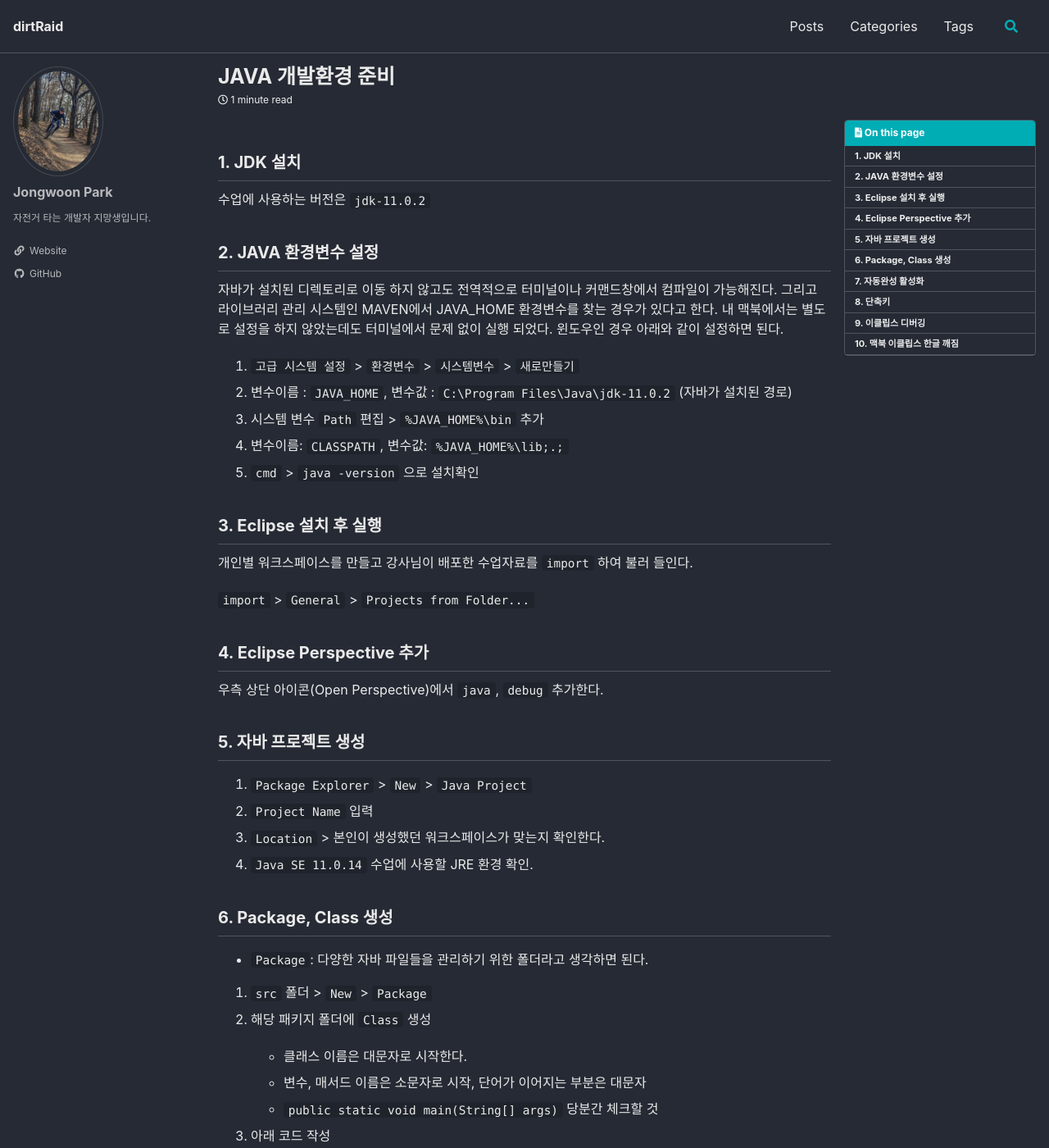
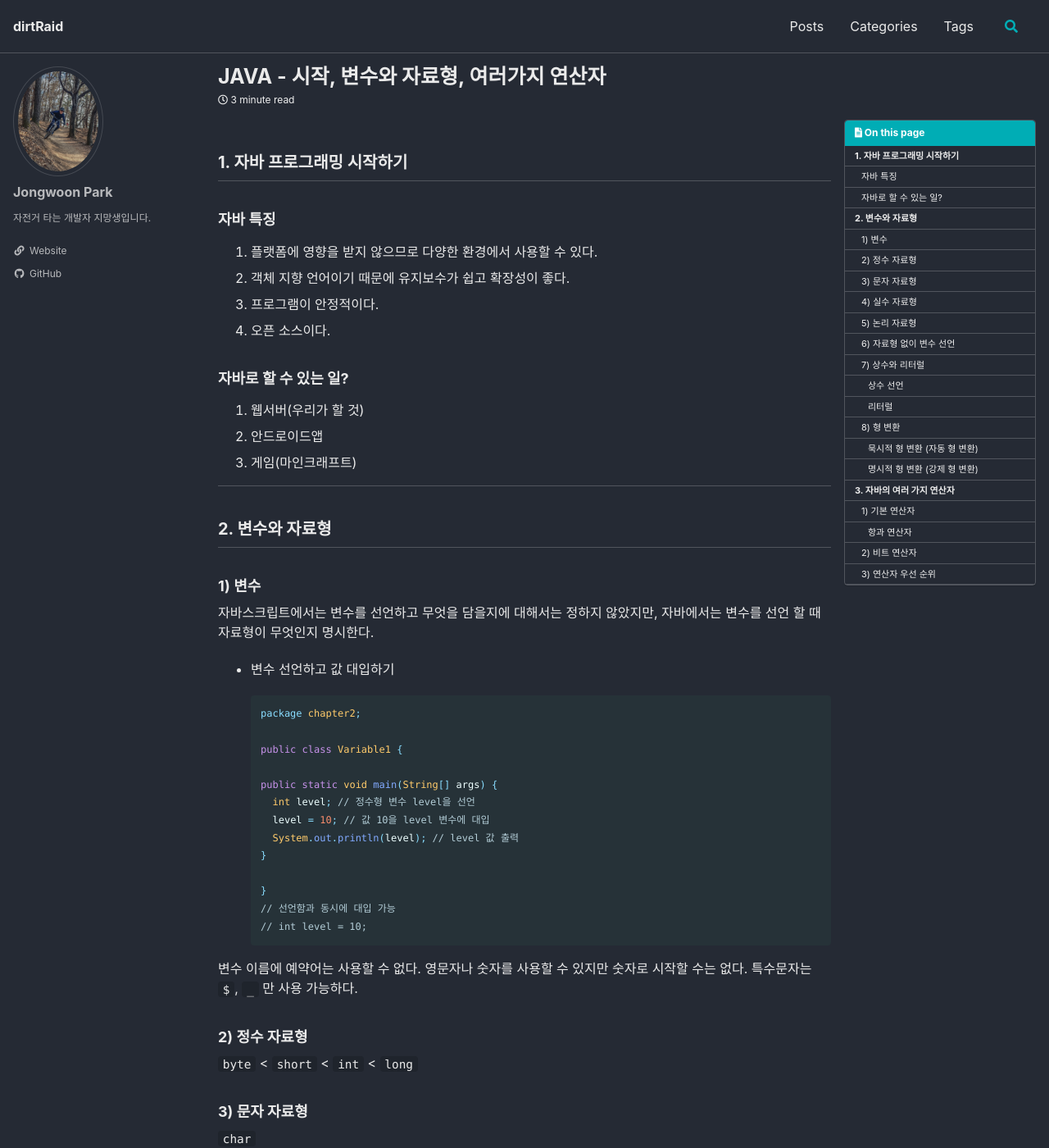
Before and after one commit to nortiz1349/dirtRaid, a Jekyll site: the page built from _posts/2022-04-21-til-java-day1.md, in a window 1280 px wide and 1400 px high. Shown: the whole window at 82% size. Built offline with Jekyll 4.4.1, drawn with Linux system fonts in a browser that asks for light colours; cached includes are drawn as plain includes; some web fonts are replaced; some of the changed text lies outside the part shown.

Commit message:
java 수업 2일차

````diff
--- a/_posts/2022-04-21-til-java-day1-1.md
+++ /dev/null
@@ -1,201 +0,0 @@
----
-title: "JAVA 기초"
-excerpt: 수업내용 정리(Do it!)
-excerpt_separator: "<!--more-->"
-categories:
-  - TIL
-tags:
-  - java
-  - eclipse
-  - Do it!
-
-toc: true
-toc_sticky: true
-date: 2022-04-20
----
-
-## 1. 자바 프로그래밍 시작하기
-
-### 자바 특징
-
-1. 플랫폼에 영향을 받지 않으므로 다양한 환경에서 사용할 수 있다.
-2. 객체 지향 언어이기 때문에 유지보수가 쉽고 확장성이 좋다.
-3. 프로그램이 안정적이다.
-4. 오픈 소스이다.
-
-### 자바로 할 수 있는 일?
-
-1. 웹서버(우리가 할 것)
-2. 안드로이드앱
-3. 게임(마인크래프트)
-
----
-
-## 2. 변수와 자료형
-
-### 1) 변수
-
-자바스크립트에서는 변수를 선언하고 무엇을 담을지에 대해서는 정하지 않았지만, 자바에서는 변수를 선언 할 때 자료형이 무엇인지 명시한다.
-
-- 변수 선언하고 값 대입하기
-
-```java
-package chapter2;
-
-public class Variable1 {
-
- public static void main(String[] args) {
-  int level; // 정수형 변수 level을 선언
-  level = 10; // 값 10을 level 변수에 대입
-  System.out.println(level); // level 값 출력
- }
-
-}
-// 선언함과 동시에 대입 가능
-// int level = 10;
-```
-
-변수 이름에 예약어는 사용할 수 없다. 영문자나 숫자를 사용할 수 있지만 숫자로 시작할 수는 없다. 특수문자는 `$`, `_` 만 사용 가능하다.
-
-### 2) 정수 자료형
-
-`byte` < `short` < `int` < `long`
-
-### 3) 문자 자료형
-
-`char`
-
-```java
-package chapter2;
-
-public class CharacterEx1 {
-
- public static void main(String[] args) {
-  char ch1 = 'A';
-  System.out.println(ch1);  // 문자출력
-  System.out.println((int)ch1); // 문자에 해당하는 정수 값(아스키코드) 출력
-
-  char ch2 = 66;     // 정수 값 대입
-  System.out.println(ch2);  // 정수 값에 해당하는 문자 출력
-
-  int ch3 = 67;
-  System.out.println(ch3);  // 문자 정수 값 출력
-  System.out.println((char)ch3); // 정수 값에 해당하는 문자 출력
- }
-
-}
-```
-
-### 4) 실수 자료형
-
-`float` < `double`
-
-아주 정밀한 계산이 필요한 경우에 주로 사용한다.
-
-### 5) 논리 자료형
-
-`boolean`
-
-### 6) 자료형 없이 변수 선언
-
-`var`
-
-자바10부터 생긴 문법, 자바 수업에서는 사용하지 않을 예정.
-
-### 7) 상수와 리터럴
-
-#### 상수 선언
-
-`final`
-
-프로그램 내부에서 반복적으로 사용하고, 변하지 않아야 하는 값을 상수로 선언하여 사용한다.
-
-```java
-final double PI = 3.14;
-final int MAX_NUM = 100;
-```
-
-상수 이름은 `대문자`를 사용하고 연결기호 `_` 를 활용한다.
-
-#### 리터럴
-
-프로그램에서 사용하는 모든 숫자, 문자, 논리값을 일컫는 말. 프로그램이 시작할 때 시스템에 같이 로딩되어 특정 메모리 공간인 상수 풀에 놓인다.
-
-### 8) 형 변환
-
-정수와 실수는 컴퓨터 내부에서 표현되는 방식이 전혀 다르다. 따라서 두가지 형의 연산을 그대로 수행할 수 없고 형변환이 이루어진 뒤 연산이 진행된다.
-
-#### 묵시적 형 변환 (자동 형 변환)
-
-1. 바이트 크기가 작은 자료형에서 큰 자료형으로 대입하는 경우
-2. 덜 정밀한 자료형에서 더 정밀한 자료형으로 대입하는 경우
-3. 연산중에 자동 변환되는 경우
-
-#### 명시적 형 변환 (강제 형 변환)
-
-자동 형 변환의 반대의 경우로 생각하면 된다.
-
-```java
-int iNum = 1000;
-byte bNum = (byte)iNum; // 강제로 형을 바꾸려면 바꿀 형을 괄호를 써서 명시해야 함
-```
-
-위의 경우 `1000`을 `1 byte` 안에 표현할 수 없으므로 자료 손실이 발생한다.
-
----
-
-## 3. 자바의 여러 가지 연산자
-
-### 1) 기본 연산자
-
-#### 항과 연산자
-
-- 연산자 우선순위 : `단항 연산자` > `이항 연산자` > `삼항 연산자`
-
-1. 대입 연산자
-`=`
-
-2. 부호 연산자
-`+`, `-`
-
-3. 산술 연산자
-`+`, `-`, `*`, `/`, `%`
-
-4. 증가, 감소 연산자
-`++`, `--`
-
-5. 관계 연산자
-`>`, `<`, `>=`, `<=`, `==`, `!=`
-
-6. 논리 연산자
-`&&` : 둘다 참이면 참, 아니면 모두 거짓
-`||` : 둘 중 하나만 참이면 참, 둘 다 거짓이면 거짓
-`!` : 참이면 거짓으로, 거짓이면 참으로
-
-- 단락 회로 평가
-
-```java
-package operator;
-
-public class OperationEx3 {
-
- public static void main(String[] args) {
-
-  int num1 = 10;
-  int i = 2;
-
-  boolean value = ((num1 = num1 + 10 ) < 10) && ( ( i = i + 2 ) < 10);
-  // && 앞의 결과 값이 거짓이므로 뒤의 문장은 실행되지 않음
-  System.out.println(value);
-  System.out.println(num1);
-  System.out.println(i);
-
-  value = ((num1 = num1 + 10 ) > 10) || ( ( i = i + 2 ) < 10);
-  // || 앞의 결과 값이 참이므로 뒤의 문장은 실행되지 않음
-  System.out.println(value);
-  System.out.println(num1);
-  System.out.println(i);
- }
-
-}
-```
--- a/_posts/2022-04-21-til-java-day1.md
+++ b/_posts/2022-04-21-til-java-day1.md
@@ -1,107 +1,228 @@
 ---
-title: "JAVA 개발환경 준비"
-excerpt: JDK 설치, JAVA 환경변수 설정, Eclipse
+title: "JAVA - 시작, 변수와 자료형, 여러가지 연산자"
+excerpt: 변수, 자료형, 연산자
 excerpt_separator: "<!--more-->"
 categories:
   - TIL
 tags:
   - java
   - eclipse
-  - 초기설정
+  - Do it!
+  - 변수
+  - 자료형
+  - 연산자
 
 toc: true
 toc_sticky: true
-date: 2022-04-20
+date: 2022-04-21
 ---
 
+## 1. 자바 프로그래밍 시작하기
 
-## 1. JDK 설치
+### 자바 특징
 
-  수업에 사용하는 버전은 `jdk-11.0.2`
+1. 플랫폼에 영향을 받지 않으므로 다양한 환경에서 사용할 수 있다.
+2. 객체 지향 언어이기 때문에 유지보수가 쉽고 확장성이 좋다.
+3. 프로그램이 안정적이다.
+4. 오픈 소스이다.
 
-## 2. JAVA 환경변수 설정
+### 자바로 할 수 있는 일?
 
-자바가 설치된 디렉토리로 이동 하지 않고도 전역적으로 터미널이나 커맨드창에서 컴파일이 가능해진다. 그리고 라이브러리 관리 시스템인 MAVEN에서 JAVA_HOME 환경변수를 찾는 경우가 있다고 한다. 내 맥북에서는 별도로 설정을 하지 않았는데도 터미널에서 문제 없이 실행 되었다. 윈도우인 경우 아래와 같이 설정하면 된다.
+1. 웹서버(우리가 할 것)
+2. 안드로이드앱
+3. 게임(마인크래프트)
 
-1. `고급 시스템 설정` > `환경변수` > `시스템변수` > `새로만들기`
-2. 변수이름 : `JAVA_HOME`, 변수값 : `C:\Program Files\Java\jdk-11.0.2` (자바가 설치된 경로)
-3. 시스템 변수 `Path` 편집 > `%JAVA_HOME%\bin` 추가
-4. 변수이름: `CLASSPATH`, 변수값: `%JAVA_HOME%\lib;.;`
-5. `cmd` > `java -version` 으로 설치확인
+---
 
-## 3. Eclipse 설치 후 실행
+## 2. 변수와 자료형
 
-개인별 워크스페이스를 만들고 강사님이 배포한 수업자료를 `import` 하여 불러 들인다.
+### 1) 변수
 
-`import` > `General` > `Projects from Folder...`
+자바스크립트에서는 변수를 선언하고 무엇을 담을지에 대해서는 정하지 않았지만, 자바에서는 변수를 선언 할 때 자료형이 무엇인지 명시한다.
 
-## 4. Eclipse Perspective 추가
+- 변수 선언하고 값 대입하기
 
-우측 상단 아이콘(Open Perspective)에서 `java`, `debug` 추가한다.
+  ```java
+  package chapter2;
 
-## 5. 자바 프로젝트 생성
+  public class Variable1 {
 
-1. `Package Explorer` > `New` > `Java Project`
-2. `Project Name` 입력
-3. `Location` > 본인이 생성했던 워크스페이스가 맞는지 확인한다.
-4. `Java SE 11.0.14` 수업에 사용할 JRE 환경 확인.
+  public static void main(String[] args) {
+    int level; // 정수형 변수 level을 선언
+    level = 10; // 값 10을 level 변수에 대입
+    System.out.println(level); // level 값 출력
+  }
 
-## 6. Package, Class 생성
+  }
+  // 선언함과 동시에 대입 가능
+  // int level = 10;
+  ```
 
-- `Package`: 다양한 자바 파일들을 관리하기 위한 폴더라고 생각하면 된다.
+변수 이름에 예약어는 사용할 수 없다. 영문자나 숫자를 사용할 수 있지만 숫자로 시작할 수는 없다. 특수문자는 `$`, `_` 만 사용 가능하다.
 
-1. `src` 폴더 > `New` > `Package`
-2. 해당 패키지 폴더에 `Class` 생성
+### 2) 정수 자료형
 
-   - 클래스 이름은 대문자로 시작한다.
-   - 변수, 매서드 이름은 소문자로 시작, 단어가 이어지는 부분은 대문자
-   - `public static void main(String[] args)` 당분간 체크할 것
+`byte` < `short` < `int` < `long`
 
-3. 아래 코드 작성
+### 3) 문자 자료형
 
-```java
-package ga.nortizbitc.exs;
+`char`
 
-public class Ex1_220421 {
+  ```java
+  package chapter2;
 
- public static void main(String[] args) {
-  System.out.println("안녕 자바야!");
-  // 실행은 ctrl+f11, 맥은 fn+cmd+f11
- }
+  public class CharacterEx1 {
 
-}
-```
+  public static void main(String[] args) {
+    char ch1 = 'A';
+    System.out.println(ch1);  // 문자출력
+    System.out.println((int)ch1); // 문자에 해당하는 정수 값(아스키코드) 출력
 
-## 7. 자동완성 활성화
+    char ch2 = 66;     // 정수 값 대입
+    System.out.println(ch2);  // 정수 값에 해당하는 문자 출력
 
-1. `Search` > `Content Assist - JAVA/Editor`
-2. `Auto Activation trigger for JAVA` 에 아래 문자열 입력
-3. `<=$:{.@qwertyuioplkjhgfdsazxcvbnm_QWERTYUIOPLKJHGFDSAZXCVBNM`
+    int ch3 = 67;
+    System.out.println(ch3);  // 문자 정수 값 출력
+    System.out.println((char)ch3); // 정수 값에 해당하는 문자 출력
+  }
 
-## 8. 단축키
+  }
+  ```
 
-- 인라인 주석 : `cmd` + `/`
-- 블록 주석 : `fn` + `cmd` + `/`
-- Javadoc 보기 : `shift` + `fn` + `f2`
-- 실행 : `fn` + `cmd` + `f11`
-- 코드 입력창 확장 : `ctrl` + `m`
+### 4) 실수 자료형
 
-## 9. 이클립스 디버깅
+`float` < `double`
 
-1. 소스 코드 창의 라인 번호를 더블 클릭하여 `중단점(break point)` 시작 부분과 끝나는 부분 2개를 설정한다.
-2. 이클립스 오른쪽 상단의 `debug` 모드로 전환. 소스의 특정 부분을 검사하거나, 메모리 구조를 보는데 사용한다.
-3. debug 실행
-4. 처음 설정한 시작 지점이 하이라이트 되어 있다.
+아주 정밀한 계산이 필요한 경우에 주로 사용한다. `double`이 기본형.
 
-- `Step into` > 매서드, 반복문, 특정 부분에 들어갈 때 사용
-- `Step over` > 다음 단계로 진행
+### 5) 논리 자료형
 
-## 10. 맥북 이클립스 한글 깨짐
+`boolean`
 
-윈도우에서 작업한 파일을 맥북에서 importing 하니 한글로 작성한 주석 부분이 깨지는 현상 발생. 윈도우 이클립스 기본 인코딩 설정인 `MS949` 로 수정하면 정상적으로 한글이 표시 된다.
+### 6) 자료형 없이 변수 선언
 
-1. `Preference` > `General` > `Workspace`
+`var`
 
-2. `Text file encoding` > `Other`
+자바10부터 생긴 문법, 자바 수업에서는 사용하지 않을 예정.
 
-3. `MS949` 입력
+### 7) 상수와 리터럴
+
+#### 상수 선언
+
+`final`
+
+프로그램 내부에서 반복적으로 사용하고, 변하지 않아야 하는 값을 상수로 선언하여 사용한다.
+
+  ```java
+  final double PI = 3.14;
+  final int MAX_NUM = 100;
+  ```
+
+상수 이름은 `대문자`를 사용하고 연결기호 `_` 를 활용한다.
+
+#### 리터럴
+
+프로그램에서 사용하는 모든 숫자, 문자, 논리값을 일컫는 말. 간단히 말해서 변수에 대입 하기전의 값. 프로그램이 시작할 때 시스템에 같이 로딩되어 특정 메모리 공간인 상수 풀에 놓인다.
+
+### 8) 형 변환
+
+정수와 실수는 컴퓨터 내부에서 표현되는 방식이 전혀 다르다. 따라서 두가지 형의 연산을 그대로 수행할 수 없고 형변환이 이루어진 뒤 연산이 진행된다.
+
+#### 묵시적 형 변환 (자동 형 변환)
+
+1. 바이트 크기가 작은 자료형에서 큰 자료형으로 대입하는 경우
+2. 덜 정밀한 자료형에서 더 정밀한 자료형으로 대입하는 경우
+3. 연산중에 자동 변환되는 경우
+
+#### 명시적 형 변환 (강제 형 변환)
+
+자동 형 변환의 반대의 경우로 생각하면 된다. 큰 자료형에서 작은 자료형으로 대입하면 값이 손실될 수 있는 위험이 있으므로 명시적으로 형 변환을 한다.
+
+  ```java
+  int iNum = 1000;
+  byte bNum = (byte)iNum; // 강제로 형을 바꾸려면 바꿀 형을 괄호를 써서 명시해야 함
+  ```
+
+위의 경우 `1000`을 `1 byte` 안에 표현할 수 없으므로 자료 손실이 발생한다.
+
+---
+
+## 3. 자바의 여러 가지 연산자
+
+### 1) 기본 연산자
+
+#### 항과 연산자
+
+- 연산자 우선순위 : `단항 연산자` > `이항 연산자` > `삼항 연산자`
+
+1. 대입 연산자
+`=`
+
+2. 부호 연산자
+`+`, `-`
+
+3. 산술 연산자
+`+`, `-`, `*`, `/`, `%`
+
+4. 증가, 감소 연산자
+`++`, `--`
+
+5. 관계 연산자
+`>`, `<`, `>=`, `<=`, `==`, `!=`
+
+6. 논리 연산자
+  `&&` : 둘다 참이면 참, 아니면 모두 거짓
+  `||` : 둘 중 하나만 참이면 참, 둘 다 거짓이면 거짓
+  `!` : 참이면 거짓으로, 거짓이면 참으로
+
+    ```java
+    // 단락 회로 평가
+    package operator;
+
+    public class OperationEx3 {
+
+    public static void main(String[] args) {
+
+      int num1 = 10;
+      int i = 2;
+
+      boolean value = ((num1 = num1 + 10 ) < 10) && ( ( i = i + 2 ) < 10);
+      // && 앞의 결과 값이 거짓이므로 뒤의 문장은 실행되지 않음
+      System.out.println(value);
+      System.out.println(num1);
+      System.out.println(i);
+
+      value = ((num1 = num1 + 10 ) > 10) || ( ( i = i + 2 ) < 10);
+      // || 앞의 결과 값이 참이므로 뒤의 문장은 실행되지 않음
+      System.out.println(value);
+      System.out.println(num1);
+      System.out.println(i);
+    }
+
+    }
+    ```
+
+7. 복합 대입 연산자
+`+=`, `-=`, `*=`, `/=`, `%=`
+
+8. 조건 연산자
+
+    ```java
+    int num = (5 > 3) ? 10 : 20;
+    // 조건식 ? 결과1 : 결과2;
+    // 조건식이 참이면 결과1, 거짓이면 결과2
+    ```
+
+### 2) 비트 연산자
+
+'암호화' 작업처럼 임의의 숫자를 만들거나, 어떤 변수의 특정 비트를 꺼내보는(마스킹) 경우에 사용. 혹은 임베디드에서 연산속도를 높이기 위해, 프로그램에서 특정 값을 만들거나 연산할 때 사용한다.
+
+1. 비트 논리 연산자
+`&`, `|`, `^`, `~`
+
+2. 비트 이동 연산자
+`<<`, `>>`, `>>>`
+
+### 3) 연산자 우선 순위
+
+가독성을 위해 소괄호를 활용해서 우선 순위를 지정하는 것을 추천하며, 필요한 경우 우선 순위를 찾아서 활용하면 된다.
--- /dev/null
+++ b/_posts/2022-04-21-til-java-first-setup.md
@@ -0,0 +1,111 @@
+---
+title: "JAVA 개발환경 준비"
+excerpt: JDK 설치, JAVA 환경변수 설정, Eclipse
+excerpt_separator: "<!--more-->"
+categories:
+  - TIL
+tags:
+  - java
+  - eclipse
+  - 초기설정
+
+toc: true
+toc_sticky: true
+date: 2022-04-21
+---
+
+
+## 1. JDK 설치
+
+  수업에 사용하는 버전은 `jdk-11.0.2`
+
+## 2. JAVA 환경변수 설정
+
+자바가 설치된 디렉토리로 이동 하지 않고도 전역적으로 터미널이나 커맨드창에서 컴파일이 가능해진다. 그리고 라이브러리 관리 시스템인 MAVEN에서 JAVA_HOME 환경변수를 찾는 경우가 있다고 한다. 내 맥북에서는 별도로 설정을 하지 않았는데도 터미널에서 문제 없이 실행 되었다. 윈도우인 경우 아래와 같이 설정하면 된다.
+
+1. `고급 시스템 설정` > `환경변수` > `시스템변수` > `새로만들기`
+2. 변수이름 : `JAVA_HOME`, 변수값 : `C:\Program Files\Java\jdk-11.0.2` (자바가 설치된 경로)
+3. 시스템 변수 `Path` 편집 > `%JAVA_HOME%\bin` 추가
+4. 변수이름: `CLASSPATH`, 변수값: `%JAVA_HOME%\lib;.;`
+5. `cmd` > `java -version` 으로 설치확인
+
+## 3. Eclipse 설치 후 실행
+
+개인별 워크스페이스를 만들고 강사님이 배포한 수업자료를 `import` 하여 불러 들인다.
+
+`import` > `General` > `Projects from Folder...`
+
+## 4. Eclipse Perspective 추가
+
+우측 상단 아이콘(Open Perspective)에서 `java`, `debug` 추가한다.
+
+## 5. 자바 프로젝트 생성
+
+1. `Package Explorer` > `New` > `Java Project`
+2. `Project Name` 입력
+3. `Location` > 본인이 생성했던 워크스페이스가 맞는지 확인한다.
+4. `Java SE 11.0.14` 수업에 사용할 JRE 환경 확인.
+
+## 6. Package, Class 생성
+
+- `Package`: 다양한 자바 파일들을 관리하기 위한 폴더라고 생각하면 된다.
+
+1. `src` 폴더 > `New` > `Package`
+2. 해당 패키지 폴더에 `Class` 생성
+
+   - 클래스 이름은 대문자로 시작한다.
+   - 변수, 매서드 이름은 소문자로 시작, 단어가 이어지는 부분은 대문자
+   - `public static void main(String[] args)` 당분간 체크할 것
+
+3. 아래 코드 작성
+
+```java
+package ga.nortizbitc.exs;
+
+public class Ex1_220421 {
+
+ public static void main(String[] args) {
+  System.out.println("안녕 자바야!");
+  // 실행은 ctrl+f11, 맥은 fn+cmd+f11
+ }
+
+}
+```
+
+## 7. 자동완성 활성화
+
+1. `Search` > `Content Assist - JAVA/Editor`
+2. `Auto Activation trigger for JAVA` 에 아래 문자열 입력
+3. `<=$:{.@qwertyuioplkjhgfdsazxcvbnm_QWERTYUIOPLKJHGFDSAZXCVBNM`
+
+## 8. 단축키
+
+- 인라인 주석 : `cmd` + `/`
+- 블록 주석 : `fn` + `cmd` + `/`
+- Javadoc 보기 : `shift` + `fn` + `f2`
+- 실행 : `fn` + `cmd` + `f11`
+- 코드 입력창 확장 : `ctrl` + `m`
+
+## 9. 이클립스 디버깅
+
+1. 소스 코드 창의 라인 번호를 더블 클릭하여 `중단점(break point)` 시작 부분과 끝나는 부분 2개를 설정한다.
+2. 이클립스 오른쪽 상단의 `debug` 모드로 전환. 소스의 특정 부분을 검사하거나, 메모리 구조를 보는데 사용한다.
+3. debug 실행
+4. 처음 설정한 시작 지점이 하이라이트 되어 있다.
+
+- `Step into` > 매서드, 반복문, 특정 부분에 들어갈 때 사용
+- `Step over` > 다음 단계로 진행
+
+## 10. 맥북 이클립스 한글 깨짐
+
+윈도우에서 작업한 파일을 맥북에서 `import` 하니 한글로 작성한 주석 부분이 깨지는 현상 발생. 윈도우 이클립스 기본 인코딩 설정인 `MS949` 로 수정하면 정상적으로 한글이 표시 된다.
+
+1. `import`한 프로젝트의 `Properties` > `Resource`
+
+2. `Text file encoding` > `Other` > `MS949` 선택
+
+> 워크스페이스의 전역 인코딩 설정을 바꾸었더니 기존 UTF-8로 인코딩 되었던 한글이 다시 깨지는 상황이 발생하였다ㅠ 개별 프로젝트 단위로 설정을 조절하는 것이 좋을듯 하다.
+
+## 11. debug 모드 Source
+
+JRE library
--- /dev/null
+++ b/_posts/2022-04-22-til-java-day2-1.md
@@ -0,0 +1,97 @@
+---
+title: "JAVA 제어 흐름 이해하기"
+excerpt: 조건문, 반복문
+excerpt_separator: "<!--more-->"
+categories:
+  - TIL
+tags:
+  - java
+  - eclipse
+  - Do it!
+  - 조건문
+  - 반복문
+
+toc: true
+toc_sticky: true
+date: 2022-04-22
+---
+
+## 4. 제어 흐름 이해하기
+
+### 조건문
+
+#### 1) `if`, `if-else`
+
+```java
+package ifexample;
+
+import java.io.IOException;
+
+public class IfExample1 {
+
+ public static void main(String[] args) throws IOException {
+
+  int age = 2;
+
+  if( age >= 8 ){
+   System.out.println("학교에 다닙니다.");
+  }
+  else{
+   System.out.println("학교에 다니지 않습니다.");
+  }
+ }
+}
+// 학교에 다니지 않습니다.
+```
+
+#### 2) `if - else if - else`
+
+```java
+package ifexample;
+
+public class IfExample2 {
+
+ public static void main(String[] args) {
+  int age = 9;
+  int charge;
+
+  if(age < 8){
+   charge = 1000;
+   System.out.println("미 취학 아동입니다.");
+  }
+  else if(age < 14){
+   charge = 2000;
+   System.out.println("초등학생 입니다.");
+  }
+  else if(age < 20){
+   charge = 2500;
+   System.out.println("중, 고등학생 입니다.");
+  }
+  else{
+   charge = 3000;
+   System.out.println("일반인 입니다.");
+  }
+
+  System.out.println("입장료는 " + charge + "원입니다.");
+ }
+}
+// 초등학생 입니다.
+// 입장료는 2000원입니다.
+```
+
+#### 3) `switch-case`
+
+조건식의 결과가 정수 또는 문자열 값이고 그 값에 따라 수행되는 경우가 각각 다른 경우에는 `switch-case`문으로 구성하는게 깔끔하고 가독성도 좋다.
+`if-else`문의 `else`와 `switch-case`문의 `defalut`가 같은 역할을 한다.
+
+### 반복문
+
+#### 1) `while`
+
+#### 2) `do-while`
+
+#### 3) `for`
+
+#### 4) `continure`
+
+#### 5) `break`
--- /dev/null
+++ b/_posts/2022-04-22-til-java-day2-2.md
@@ -0,0 +1,88 @@
+---
+title: "JAVA 제어 흐름 이해하기"
+excerpt: 조건문, 반복문
+excerpt_separator: "<!--more-->"
+categories:
+  - TIL
+tags:
+  - java
+  - eclipse
+  - Do it!
+  - 조건문
+  - 반복문
+
+toc: true
+toc_sticky: true
+date: 2022-04-22
+---
+
+## 객체 지향 프로그래밍
+
+## 클래스와 객체 1
+
+객체 지향 프로그래밍은 객체를 정의하고 객체 간 협력을 프로그래밍 하는 것.
+
+### 1) 클래스
+
+`class` : 클래스를 만드는 예약어
+
+```java
+// 학생 클래스 만들기
+package classpart;
+
+public class Student {
+  int studentID;
+  String studentName;
+  int grade;
+  String adrees;
+}
+// Student 라는 클래스를 만들고 학생이라는 객체의 속성을 변수로 선언
+```
+
+### 2) 매서드
+
+메서드는 함수(function)의 한 종류.
+
+#### - 함수 정의하기
+
+```java
+int add (int num1, int num2) {  // 함수이름 add, 매개변수 num1, num2
+  int result;
+  result = num1 + num2  //
+  reture result;
+}
+```
+
+#### - 함수 구현하고 호출하기
+
+`return` : 결과 값을 반환함
+
+```java
+package classpart;
+
+public class FunctionTest {
+
+ public static void main(String[] args) {
+
+  int num1 = 10;
+  int num2 = 20;
+
+  int sum = addNum(num1, num2);
+  System.out.println(num1 + " + " + num2 + " = " + sum + "입니다");
+ }
+
+ public static int addNum(int n1, int n2){
+
+  int result = n1 + n2;
+  return result;
+ }
+}
+```
+
+#### - 함수 호출과 스택 메모리
+
+ㅇㅇㅇ
+
+### 3) 클래스와 인스턴스
+
+### 4) 생성자
````
